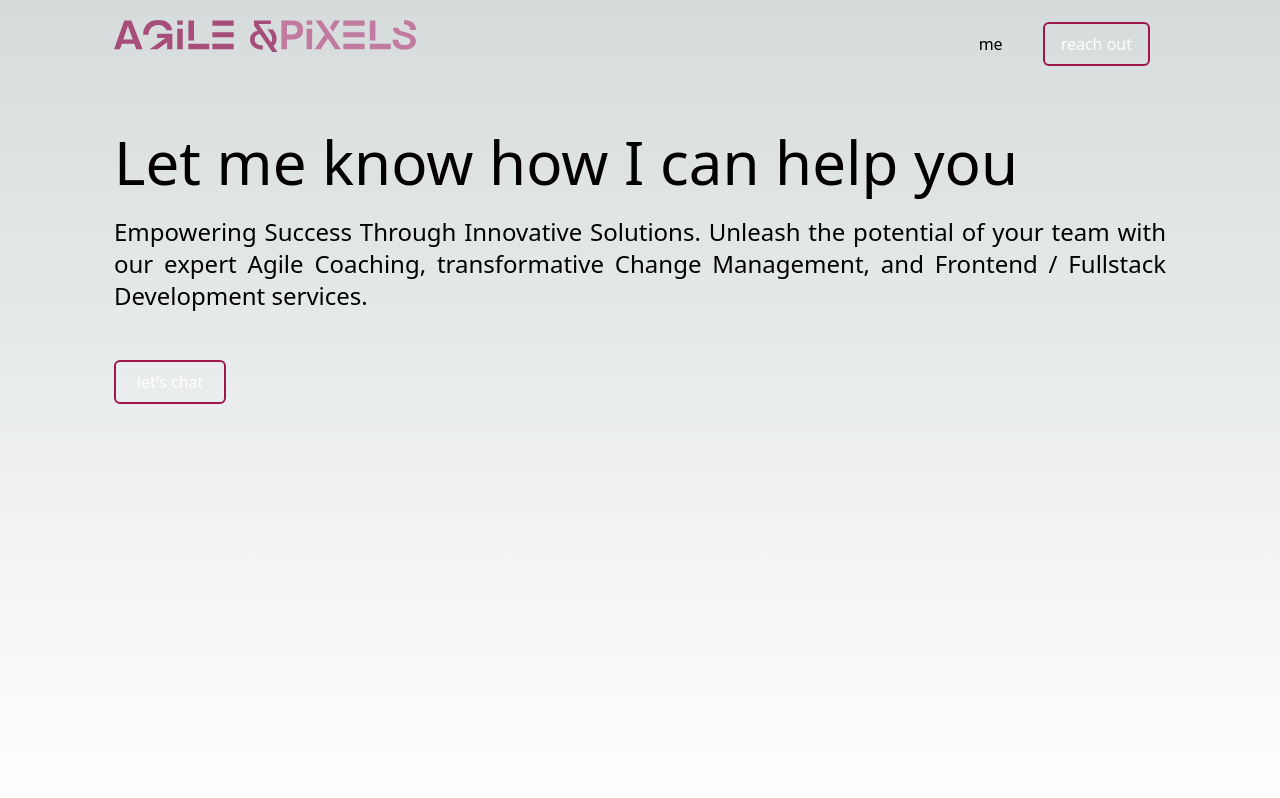
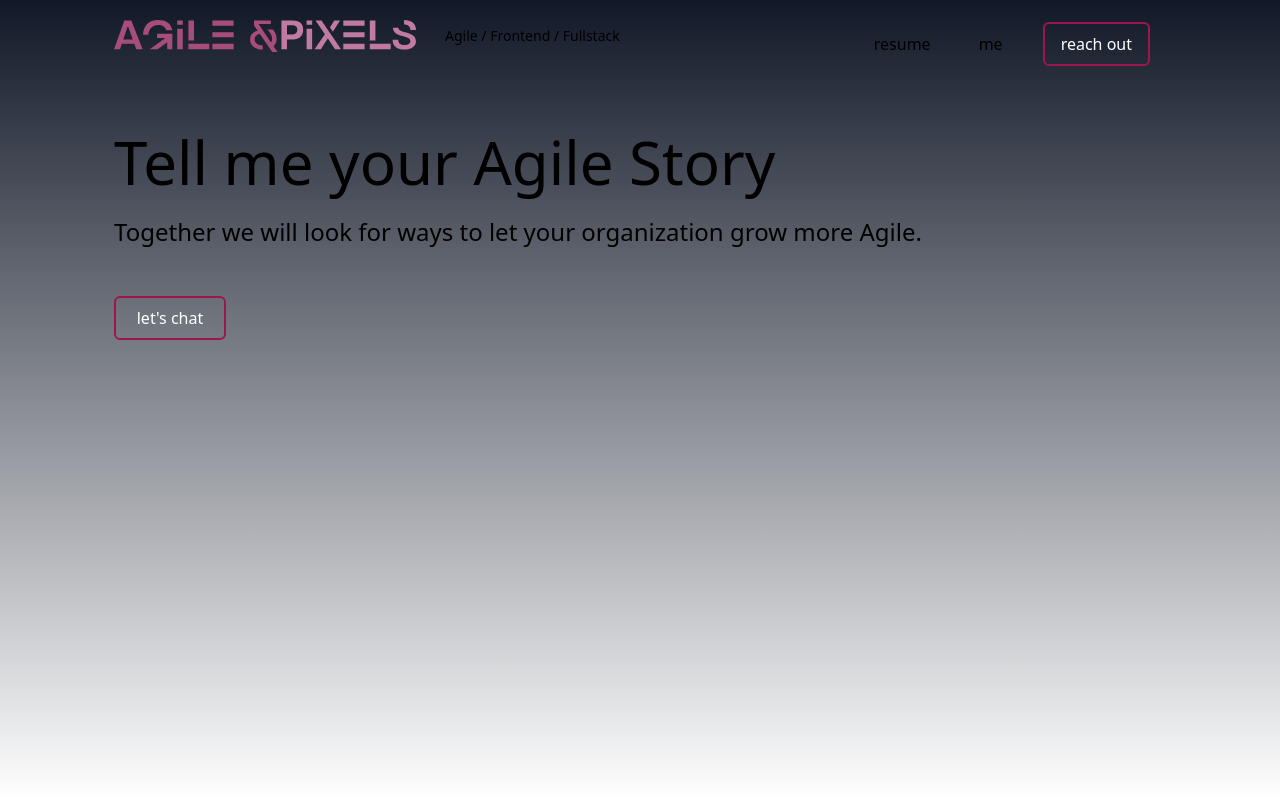
Before and after one commit to DnZ19/agile-and-pixels, a Next.js app: page / in a window 1280 px wide. Built offline with nearby package versions, Linux system fonts and the light colour scheme.

Commit message:
background

```diff
--- a/app/components/Nav.tsx
+++ b/app/components/Nav.tsx
@@ -18,7 +18,9 @@ export default function Nav() {
 						alt="Logo"
 						className="object-contain max-w-md overflow-hidden md:ml-[-73px]"
 					/>
-					{/* / */}
+					<p className="hidden md:block md:text-sm mx-[-60px]">
+						Agile / Frontend / Fullstack
+					</p>
 				</div>
 			</div>
 			{/* Hamburger Menu */}
@@ -62,10 +64,13 @@ export default function Nav() {
 			<ul
 				className={`flex items-center gap-12 ${
 					isMenuOpen
-						? "bg-pink-600 w-full absolute left-0 top-0 h-48 flex flex-row justify-center py-8"
+						? "bg-pink-600 w-full absolute left-0 top-0 h-48 flex flex-row justify-center py-8 gap-2"
 						: "hidden"
 				} lg:flex lg:gap-0 lg:mt-4 lg:ml-auto`}>
 				{/* Navigation Links */}
+				<li className="flex justify-between items-center px-6">
+					resume
+				</li>
 				<li className="flex justify-between items-center px-6">
 					me
 				</li>
--- a/app/layout.tsx
+++ b/app/layout.tsx
@@ -17,7 +17,7 @@ export default async function RootLayout({
 
 	return (
 		<html lang="en">
-			<body className="max-w-custom mx-auto flex flex-col items-center min-h-screen">
+			<body className="bg-gray-900 max-w-custom mx-auto flex flex-col items-center min-h-screen">
 				<Nav />
 				{children}
 			</body>
--- a/app/page.tsx
+++ b/app/page.tsx
@@ -1,14 +1,12 @@
 export default function Home() {
 	return (
-		<main className="flex flex-col items-center max-w-custom px-6 mt-20 md:mt-10 md:items-start">
+		<main className="flex flex-col items-center max-w-custom px-6 mt-20 md:mt-10 md:items-start md:w-full">
 			<h1 className="text-center text-2xl sm:text-5xl lg:text-6xl md:text-left">
-				Let me know how I can help you
+				Tell me your Agile Story
 			</h1>
 			<p className="text-lg text-justify sm:text-xl lg:text-2xl py-6">
-				Empowering Success Through Innovative Solutions.
-				Unleash the potential of your team with our expert
-				Agile Coaching, transformative Change Management,
-				and Frontend / Fullstack Development services.
+				Together we will look for ways to let your
+				organization grow more Agile.
 			</p>
 			<button className="flex justify-center text-center border-2 border-pink-800 text-white py-2 px-4 mt-6 w-28 rounded-md hover:bg-transparent hover:text-white whitespace-nowrap hover:blur-md focus:outline-none focus:ring-2 focus:ring-offset-2 focus:ring-pink-500">
 				let's chat
```
Also changed, not shown: app/globals.css (+8 -4 lines).
